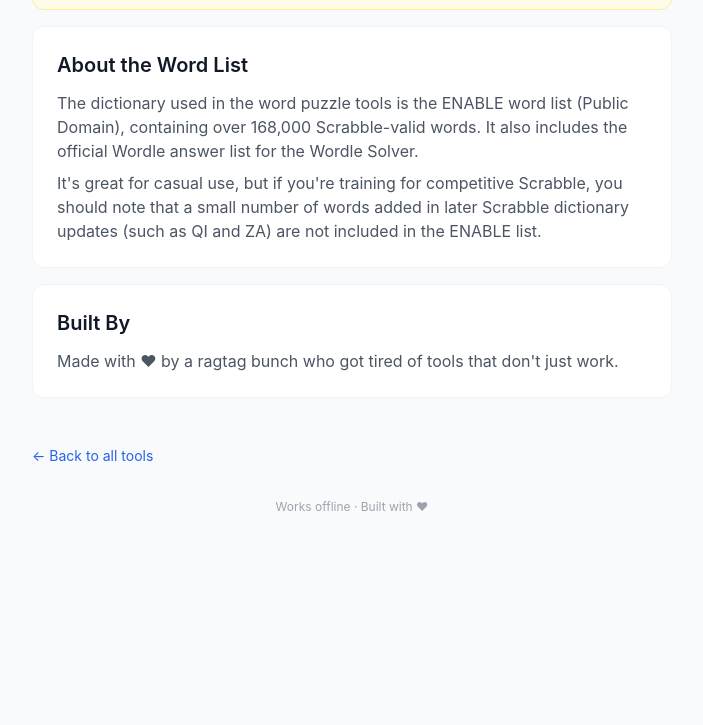
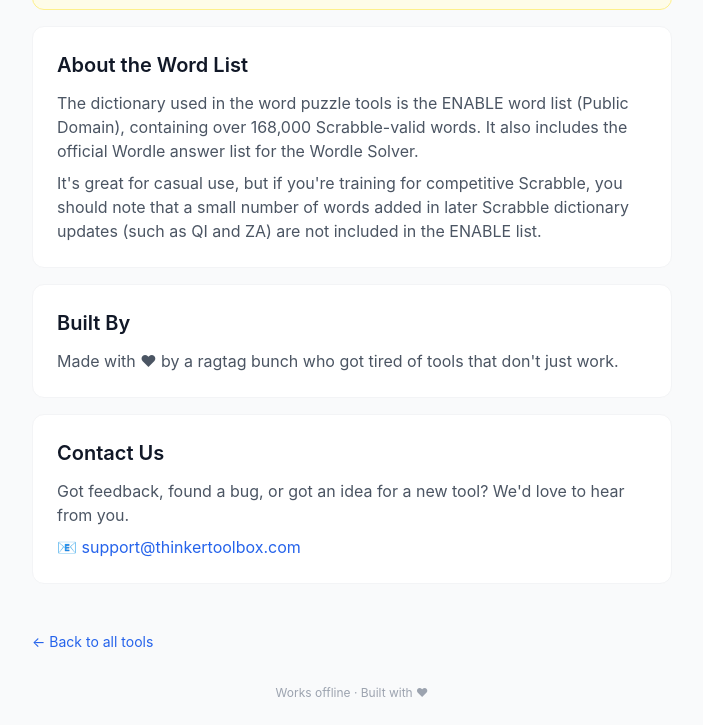
Before and after one commit to delboy84/word-tools, a plain HTML site: page about.html in a window 1280 px wide. Shown: the part 2217-2942 px from the top of the page, without its empty margins (288-991 px from the left). Before the commit the page ends 2756 px from the top, so only its background shows below. Drawn offline with nearby package versions, Linux system fonts and the light colour scheme.

Commit message:
Add contact us section with support@thinkertoolbox.com

```diff
--- a/about.html
+++ b/about.html
@@ -163,10 +163,19 @@
       </div>
 
       <!-- Colophon -->
-      <div class="bg-white dark:bg-gray-800 rounded-xl p-4 md:p-6 border border-gray-100 dark:border-gray-700">
+      <div class="bg-white dark:bg-gray-800 rounded-xl p-4 md:p-6 border border-gray-100 dark:border-gray-700 mb-4">
         <h2 class="text-lg md:text-xl font-semibold mb-3">Built By</h2>
         <div class="text-gray-600 dark:text-gray-300 space-y-2">
           <p>Made with ♥ by a ragtag bunch who got tired of tools that don't just work.</p>
+        </div>
+      </div>
+
+      <!-- Contact -->
+      <div class="bg-white dark:bg-gray-800 rounded-xl p-4 md:p-6 border border-gray-100 dark:border-gray-700">
+        <h2 class="text-lg md:text-xl font-semibold mb-3">Contact Us</h2>
+        <div class="text-gray-600 dark:text-gray-300 space-y-2">
+          <p>Got feedback, found a bug, or got an idea for a new tool? We'd love to hear from you.</p>
+          <p>📧 <a href="mailto:support@thinkertoolbox.com" class="text-blue-600 dark:text-cyan-400 hover:underline">support@thinkertoolbox.com</a></p>
         </div>
       </div>
     </div>
```
